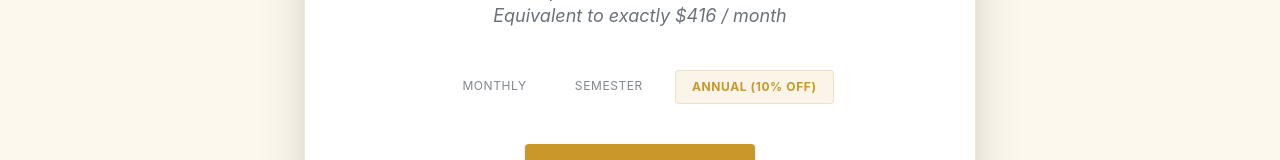
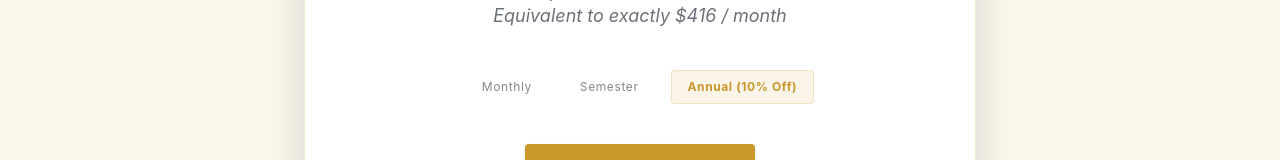
Before and after one commit to Lukman10a/rawdahkid, a Next.js app: page /about in a window 1280 px wide. Shown: the part 4070-4230 px from the top of the page. Built offline with nearby package versions, Linux system fonts and the light colour scheme; a web font is replaced by a local one.

Commit message:
update price plan card in the homepage

```diff
--- a/app/[locale]/page.tsx
+++ b/app/[locale]/page.tsx
@@ -26,6 +26,9 @@ export default function Home() {
   ];
   const [mounted, setMounted] = useState(false);
   const [testimonialIndex, setTestimonialIndex] = useState(0);
+  const [billingPlan, setBillingPlan] = useState<
+    "monthly" | "semester" | "annual"
+  >("annual");
   const numTestimonials = testimonials.length;
 
   useEffect(() => {
@@ -475,25 +478,40 @@ export default function Home() {
               {h("fees.bundleName")}
             </div>
             <div className="font-cormorant text-5xl md:text-7xl text-midnight mb-2 font-medium">
-              $5,000{" "}
+              {billingPlan === "annual" && "$5,000"}
+              {billingPlan === "semester" && "$2,750"}
+              {billingPlan === "monthly" && "$500"}{" "}
               <span className="text-xl md:text-2xl text-midnight/50 font-sans">
-                {h("fees.perYear")}
+                {billingPlan === "annual" && h("fees.perYear")}
+                {billingPlan === "semester" && h("fees.perSemester")}
+                {billingPlan === "monthly" && h("fees.perMonth")}
               </span>
             </div>
             <p className="text-midnight/60 mb-10 italic font-playfair text-lg">
-              {h("fees.monthlyEquiv")}
+              {billingPlan === "annual" && h("fees.monthlyEquiv")}
+              {billingPlan === "semester" && h("fees.yearlyEquivSemester")}
+              {billingPlan === "monthly" && h("fees.yearlyEquivMonthly")}
             </p>
 
             <div className="flex flex-wrap justify-center gap-4 text-xs font-sans tracking-wider uppercase text-midnight/50 mb-10">
-              <span className="px-4 py-2 bg-ivory/ dark:bg-midnight/ rounded-sm">
+              <button
+                onClick={() => setBillingPlan("monthly")}
+                className={`px-4 py-2 rounded-sm transition-colors ${billingPlan === "monthly" ? "bg-gold/10 text-gold font-bold border border-gold/20" : "bg-ivory/ dark:bg-midnight/ hover:bg-gold/5"}`}
+              >
                 {h("fees.monthlyTag")}
-              </span>
-              <span className="px-4 py-2 bg-ivory/ dark:bg-midnight/ rounded-sm">
+              </button>
+              <button
+                onClick={() => setBillingPlan("semester")}
+                className={`px-4 py-2 rounded-sm transition-colors ${billingPlan === "semester" ? "bg-gold/10 text-gold font-bold border border-gold/20" : "bg-ivory/ dark:bg-midnight/ hover:bg-gold/5"}`}
+              >
                 {h("fees.semesterTag")}
-              </span>
-              <span className="px-4 py-2 bg-gold/10 text-gold font-bold rounded-sm border border-gold/20">
+              </button>
+              <button
+                onClick={() => setBillingPlan("annual")}
+                className={`px-4 py-2 rounded-sm transition-colors ${billingPlan === "annual" ? "bg-gold/10 text-gold font-bold border border-gold/20" : "bg-ivory/ dark:bg-midnight/ hover:bg-gold/5"}`}
+              >
                 {h("fees.annualTag")}
-              </span>
+              </button>
             </div>
 
             <Link href="/fees">
--- a/messages/en.json
+++ b/messages/en.json
@@ -85,7 +85,11 @@
       "description": "No hidden fees. No surprises. Just exceptional education. Families first.",
       "bundleName": "All Islamic Courses Bundle",
       "perYear": "/ year",
+      "perMonth": "/ month",
+      "perSemester": "/ semester",
       "monthlyEquiv": "Equivalent to exactly $416 / month",
+      "yearlyEquivMonthly": "Total $6,000 / year",
+      "yearlyEquivSemester": "Total $5,500 / year",
       "monthlyTag": "Monthly",
       "semesterTag": "Semester",
       "annualTag": "Annual (10% Off)",
```
Also changed, not shown: messages/ar.json.
